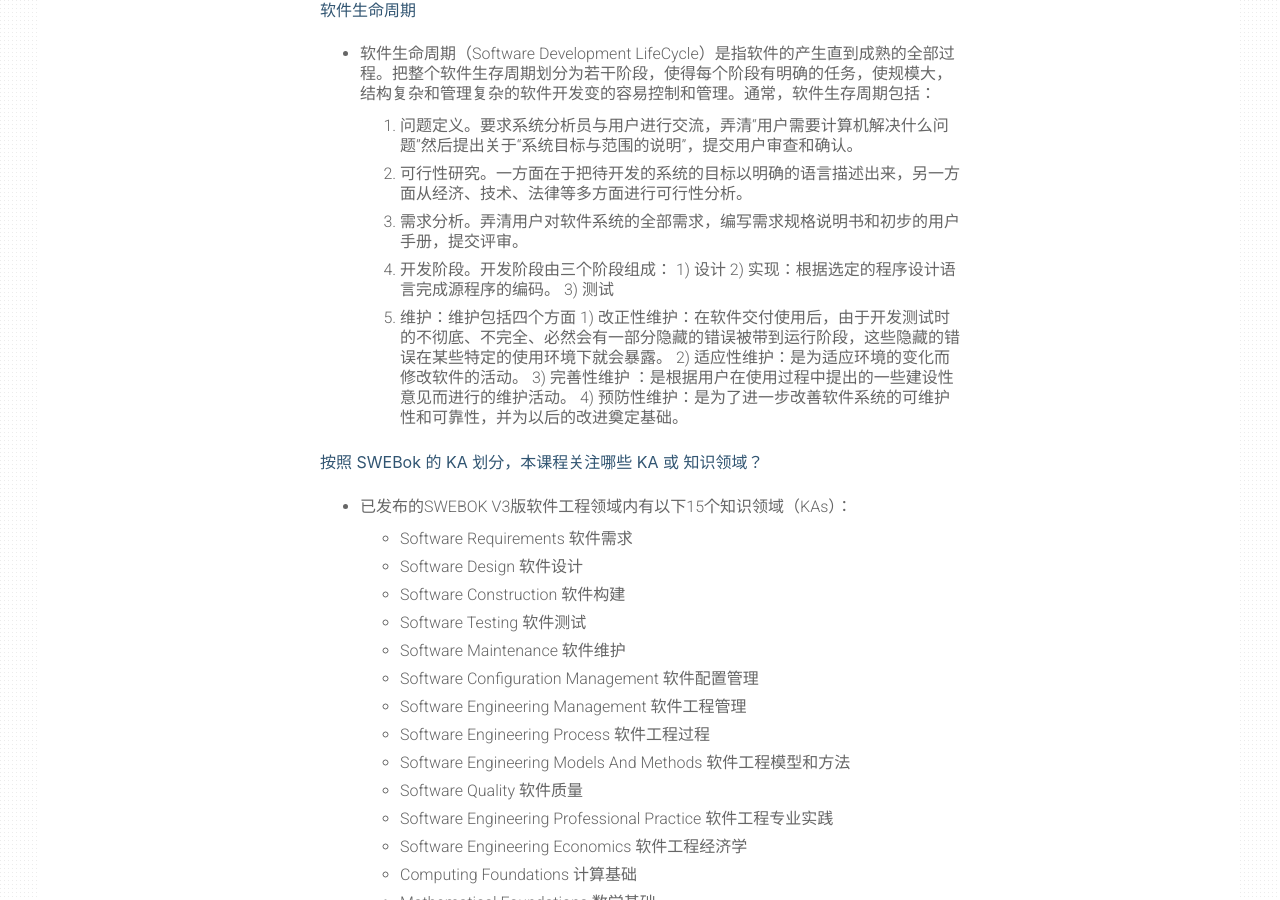
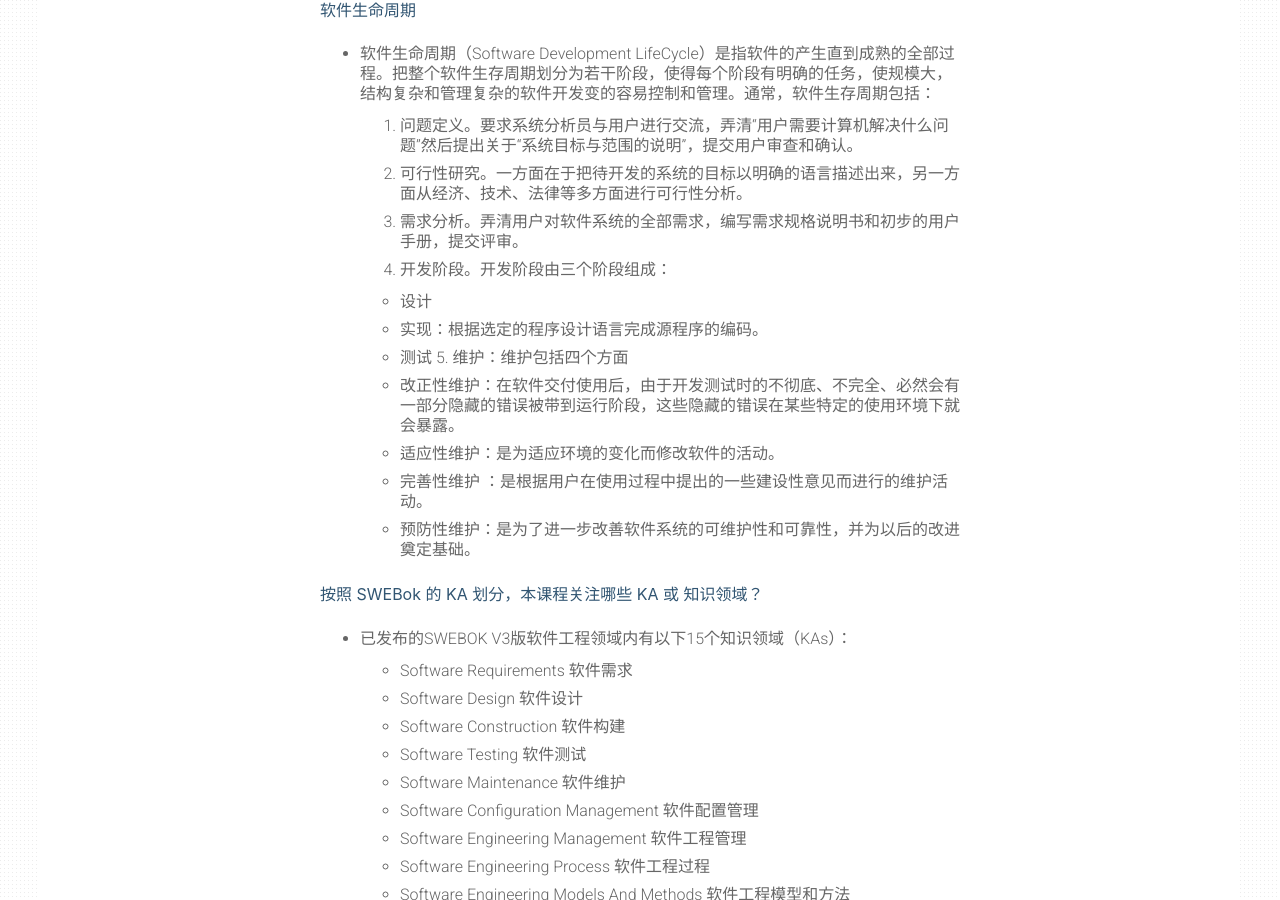
Before and after one commit to JocelynWSJ/JocelynWSJ.github.io, a Jekyll site: the page built from _posts/2018-3-14-系统分析与设计HW1.md, in a window 1280 px wide and 900 px high, scrolled down 1108 px. Built offline with Jekyll 4.4.1, drawn with Linux system fonts in a browser that asks for light colours.

Commit message:
initial commit

```diff
--- a/_posts/2018-3-14-系统分析与设计HW1.md
+++ b/_posts/2018-3-14-系统分析与设计HW1.md
@@ -35,14 +35,14 @@ tags: 系统分析与设计
  2. 可行性研究。一方面在于把待开发的系统的目标以明确的语言描述出来，另一方面从经济、技术、法律等多方面进行可行性分析。
  3. 需求分析。弄清用户对软件系统的全部需求，编写需求规格说明书和初步的用户手册，提交评审。
  4. 开发阶段。开发阶段由三个阶段组成：
-    1) 设计
-    2) 实现：根据选定的程序设计语言完成源程序的编码。
-    3) 测试
+    * 设计
+    * 实现：根据选定的程序设计语言完成源程序的编码。
+    * 测试
  5. 维护：维护包括四个方面
-    1) 改正性维护：在软件交付使用后，由于开发测试时的不彻底、不完全、必然会有一部分隐藏的错误被带到运行阶段，这些隐藏的错误在某些特定的使用环境下就会暴露。
-    2) 适应性维护：是为适应环境的变化而修改软件的活动。
-    3) 完善性维护 ：是根据用户在使用过程中提出的一些建设性意见而进行的维护活动。
-    4) 预防性维护：是为了进一步改善软件系统的可维护性和可靠性，并为以后的改进奠定基础。
+    * 改正性维护：在软件交付使用后，由于开发测试时的不彻底、不完全、必然会有一部分隐藏的错误被带到运行阶段，这些隐藏的错误在某些特定的使用环境下就会暴露。
+    * 适应性维护：是为适应环境的变化而修改软件的活动。
+    * 完善性维护 ：是根据用户在使用过程中提出的一些建设性意见而进行的维护活动。
+    * 预防性维护：是为了进一步改善软件系统的可维护性和可靠性，并为以后的改进奠定基础。
 
 ---
 
```
